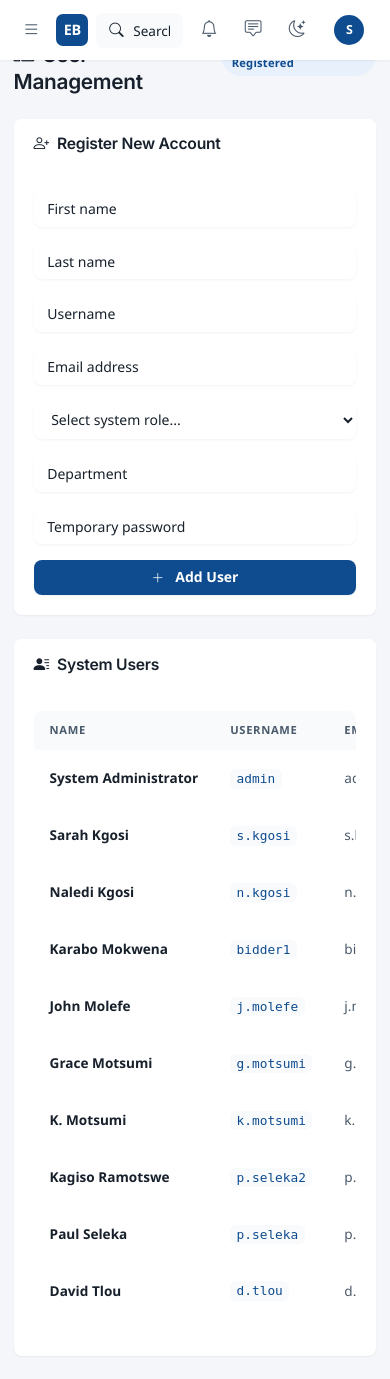
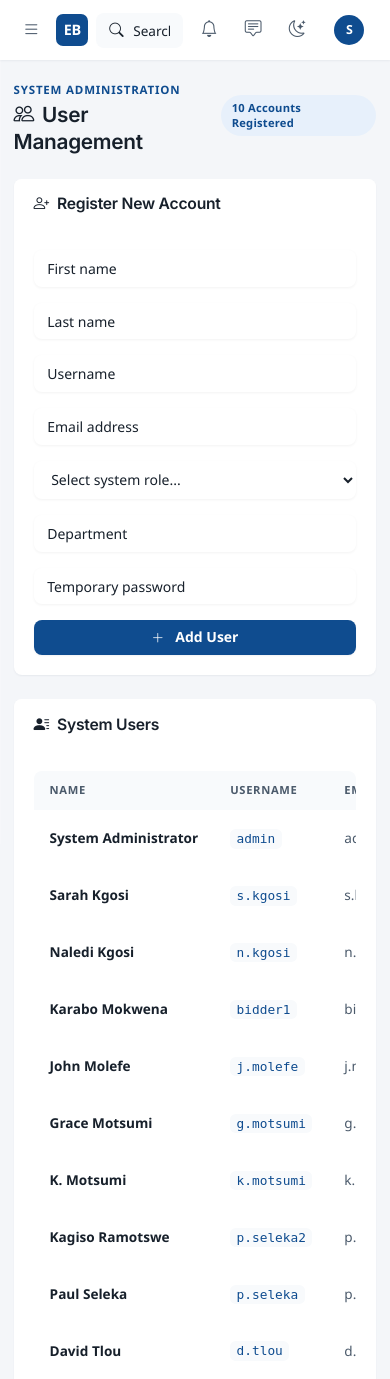
Before and after one commit to AllenMachona/BACK, a Flask app: page /admin/users in a window 390 px wide. Shown: the top 1379 px of the page. Run offline with Flask 3, Linux system fonts and the light colour scheme; a user stored in the database is signed in; data that the repository does not hold is empty.

Commit message:
fix: offset main content below fixed topbar to stop page overlap

```diff
--- a/ebms_flask/ebms_flask/app/static/components.css
+++ b/ebms_flask/ebms_flask/app/static/components.css
@@ -17,7 +17,8 @@
   flex: 1;
   min-width: 0;
   margin-left: var(--sidebar-width);
-  padding: 1.75rem 2rem;
+  /* Offset the fixed topbar so content never slides underneath it */
+  padding: calc(var(--topbar-height) + 1.75rem) 2rem 1.75rem;
   box-sizing: border-box;
   transition: margin-left 0.2s ease;
 }
@@ -1391,7 +1392,7 @@ textarea::placeholder {
   }
 
   .ebms-main {
-    padding: 1.25rem 1.25rem;
+    padding: calc(var(--topbar-height) + 1.25rem) 1.25rem 1.25rem;
   }
 }
 
@@ -1495,7 +1496,7 @@ textarea::placeholder {
 
 @media (max-width: 480px) {
   .ebms-main {
-    padding: 1rem 0.85rem;
+    padding: calc(var(--topbar-height) + 1rem) 0.85rem 1rem;
   }
 
   .btn {
```
